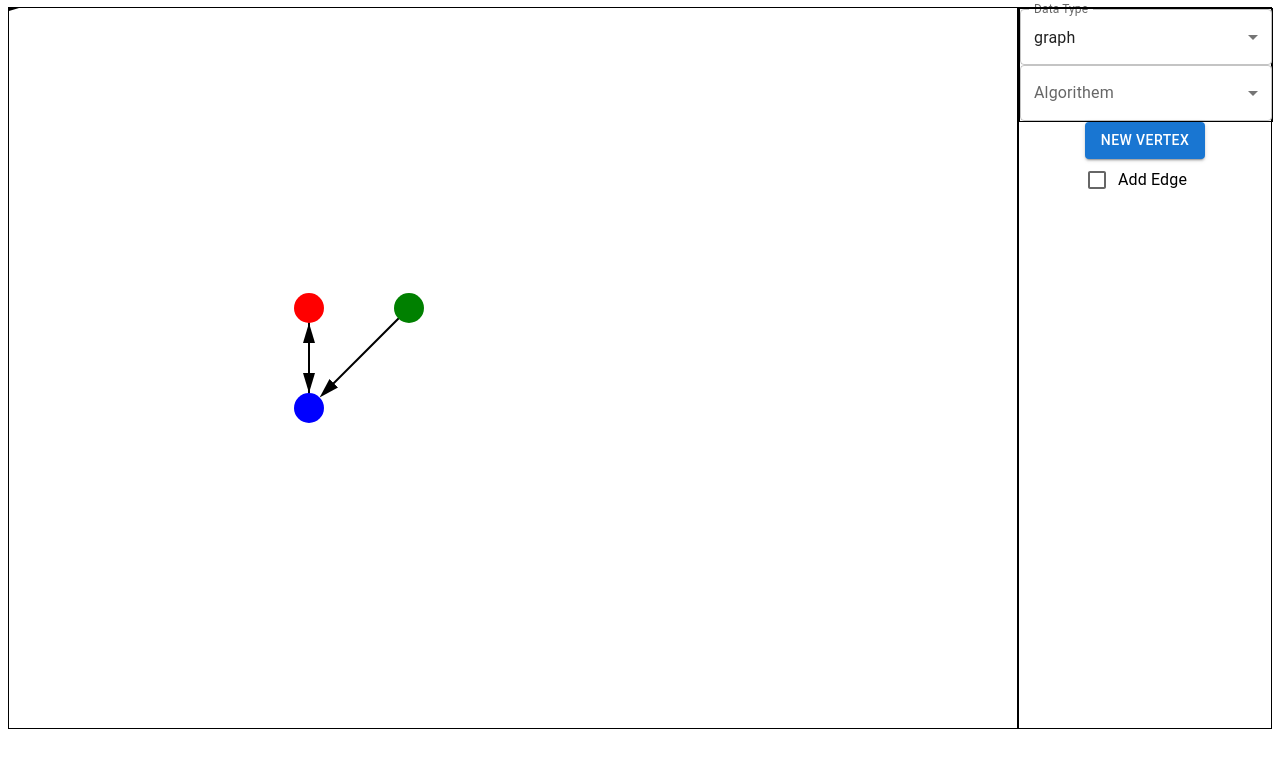
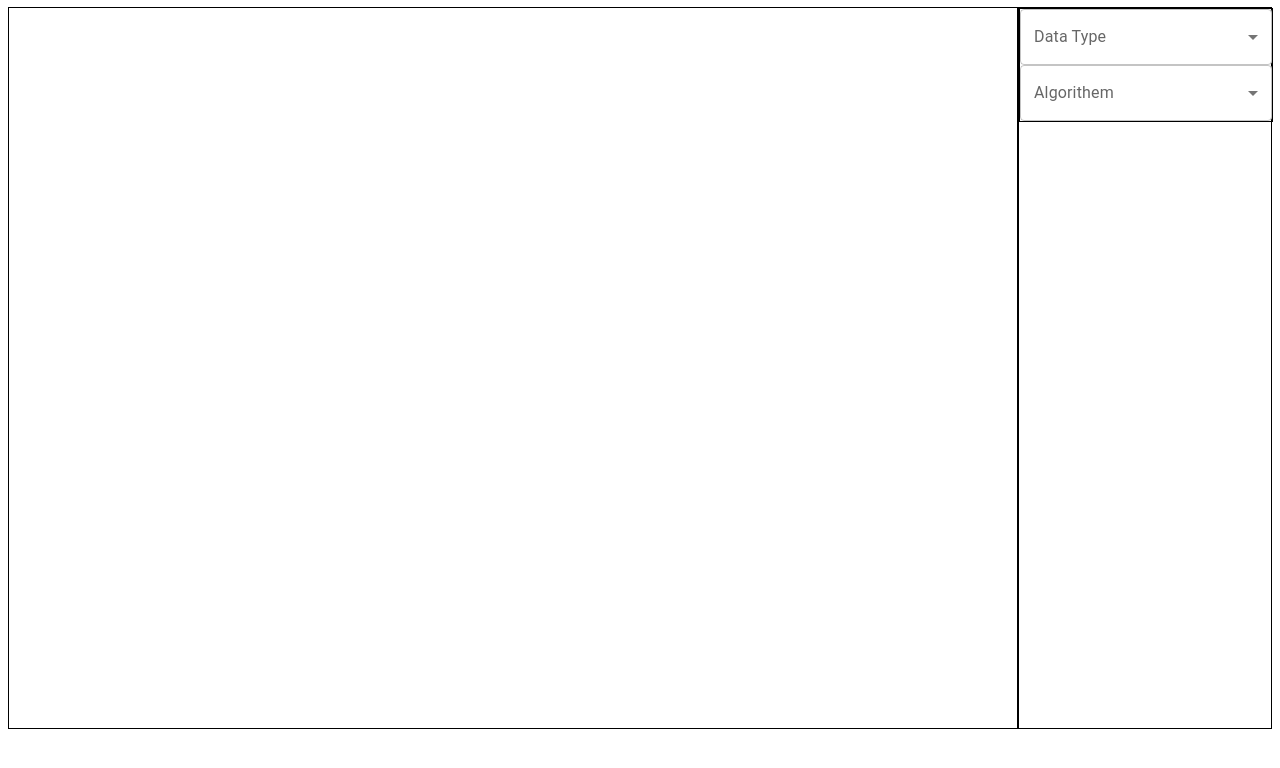
Before and after one commit to NatanProtector/algorithm-viewer, a React (Create React App) app: page / in a window 1280 px wide. Shown: the top 768 px of the page. Built offline with nearby package versions, Linux system fonts and the light colour scheme; the HTML template or start-up script is replaced by a standard one.

Commit message:
fixing bug that happens when no datatype is selected.

```diff
--- a/src/Components/Graph Components/components/TypeSelector.js
+++ b/src/Components/Graph Components/components/TypeSelector.js
@@ -10,6 +10,15 @@ const style = {
 
 const TypeSelector = ({options, selectedValue, handleChangeToDataType, algorithem ,handleChangeToAlgorithem}) => {
 
+    const getOptions = () => {
+        const option = options.find((option) => option.value === selectedValue)
+        if (option) {
+            return option.options
+        } else {
+            return []
+        }
+    }
+
     return (
         <div style={style}>
             <SelectComponent
@@ -21,7 +30,7 @@ const TypeSelector = ({options, selectedValue, handleChangeToDataType, algorithe
             />
 
             <SelectComponent
-                options={options.find((option) => option.value === selectedValue).options}
+                options={getOptions()}
                 label='Algorithem'
                 selectId="algorithem"
                 selectedValue={algorithem}
--- a/src/Components/Graph Components/hooks/useSelect.js
+++ b/src/Components/Graph Components/hooks/useSelect.js
@@ -14,17 +14,17 @@ const useSelect = () => {
         },
       ]
 
-    const [selectDataType, setSelectDataType] = useState('graph');
+    const [selectDataType, setSelectDataType] = useState('');
     const [selectAlgorithem, setSelectAlgorithem] = useState('');
 
     const handleChangeToDataType = (e) => {
     if (e.target.value !== selectDataType)
         setSelectAlgorithem('');
-    setSelectDataType(e.target.value);
+      setSelectDataType(e.target.value);
     }
 
     const handleChangeToAlgorithem = (e) => {
-        setSelectAlgorithem(e.target.value);
+      setSelectAlgorithem(e.target.value);
     }
 
     return {
```
